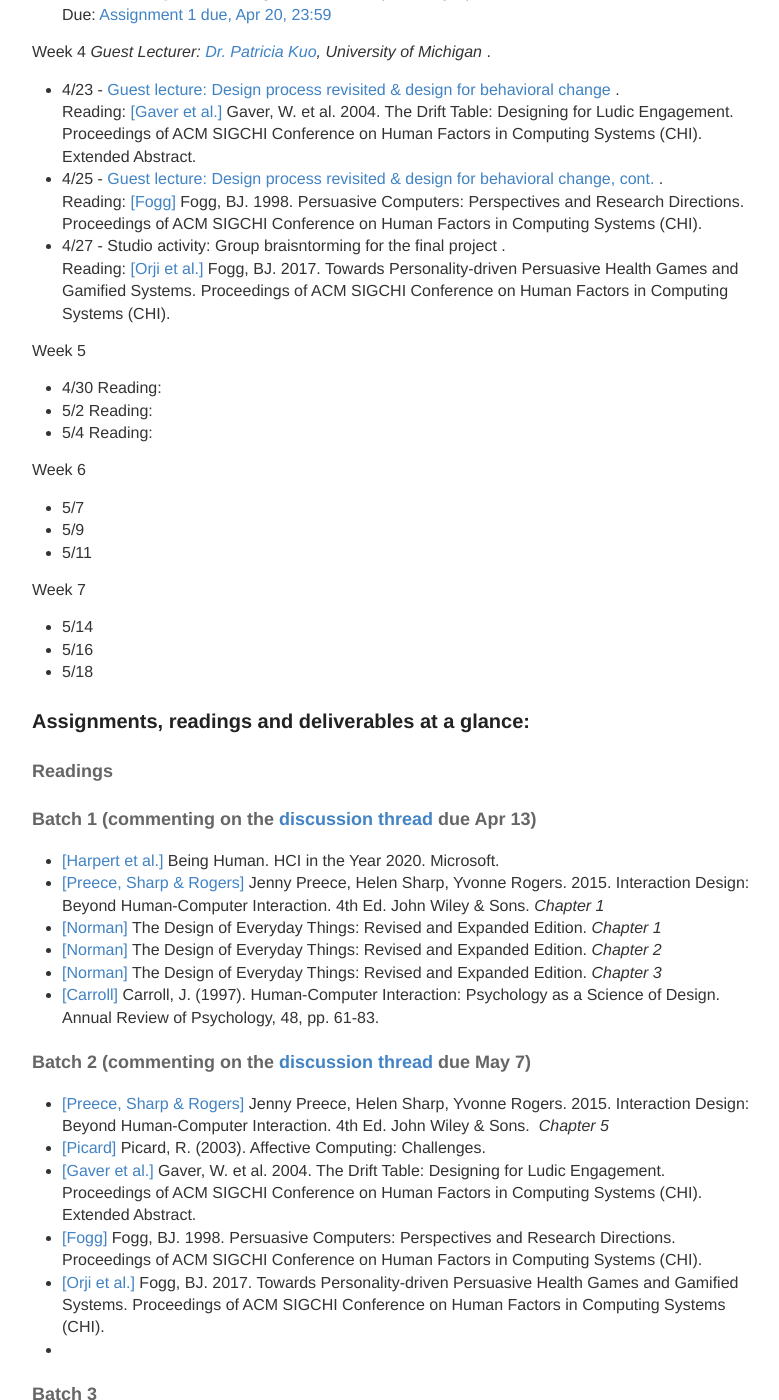
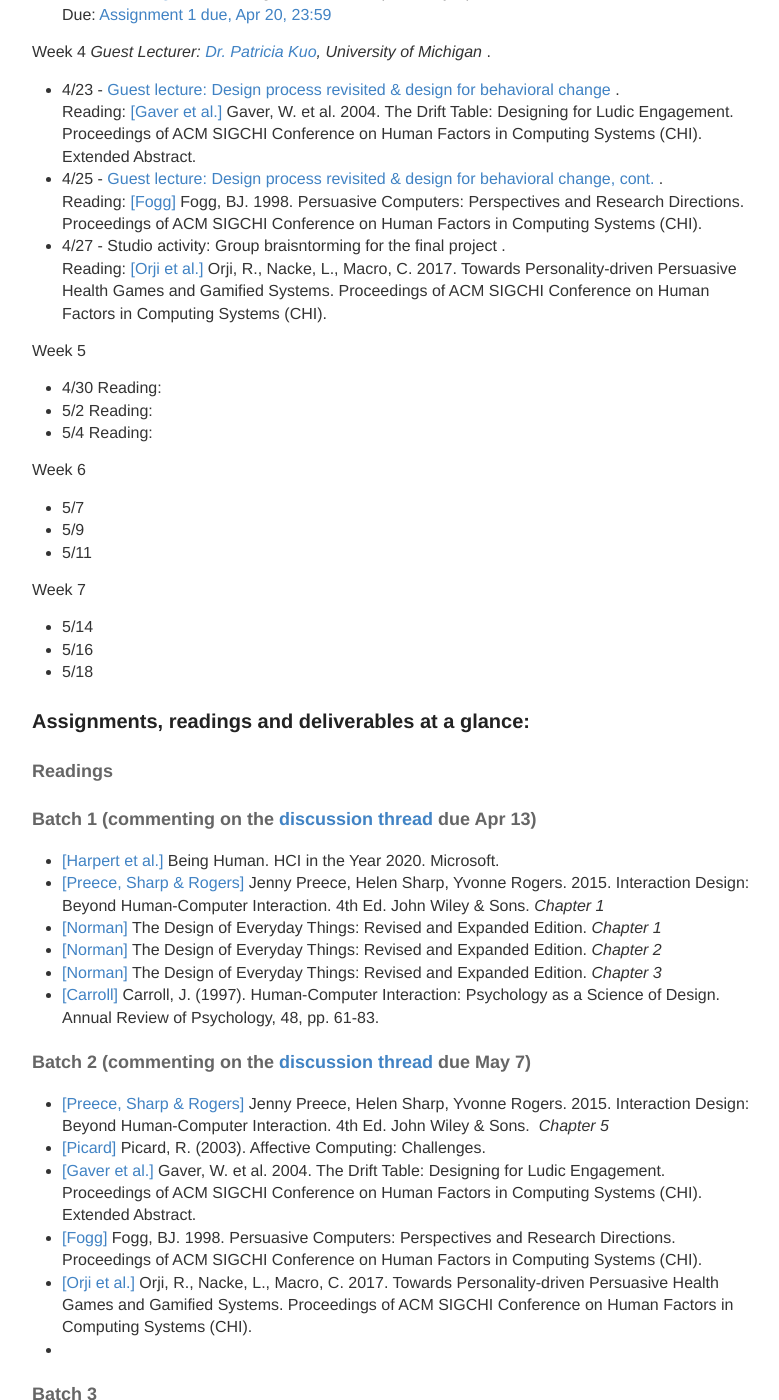
Before and after one commit to hciwang/hciwang.github.io, a Jekyll site: the page built from _posts/2018-3-25-lectures.md, in a window 1280 px wide and 1400 px high, scrolled down 1194 px. Shown: the whole window, without its empty margins (248-1027 px from the left). Built offline with Jekyll 4.4.1, drawn with Linux system fonts in a browser that asks for light colours.

Commit message:
Update 2018-3-25-lectures.md

```diff
--- a/_posts/2018-3-25-lectures.md
+++ b/_posts/2018-3-25-lectures.md
@@ -44,7 +44,7 @@
 - 4/25 - [Guest lecture: Design process revisited & design for behavioral change, cont.]() .
 Reading: [[Fogg]](https://canvas.ucdavis.edu/courses/225630/files?preview=3353707) Fogg, BJ. 1998. Persuasive Computers: Perspectives and Research Directions. Proceedings of ACM SIGCHI Conference on Human Factors in Computing Systems (CHI).
 - 4/27 - Studio activity: Group braisntorming for the final project .
-Reading: [[Orji et al.]](https://canvas.ucdavis.edu/courses/225630/files?preview=3353901) Fogg, BJ. 2017. Towards Personality-driven Persuasive Health  Games and Gamified Systems. Proceedings of ACM SIGCHI Conference on Human Factors in Computing Systems (CHI).
+Reading: [[Orji et al.]](https://canvas.ucdavis.edu/courses/225630/files?preview=3353901) Orji, R., Nacke, L., Macro, C. 2017. Towards Personality-driven Persuasive Health  Games and Gamified Systems. Proceedings of ACM SIGCHI Conference on Human Factors in Computing Systems (CHI).
 
 Week 5
 - 4/30
@@ -81,7 +81,7 @@ Week 7
 - [[Picard]](https://affect.media.mit.edu/pdfs/03.picard.pdf) Picard, R. (2003). Affective Computing: Challenges.
 - [[Gaver et al.]](https://canvas.ucdavis.edu/files/3353707/download?download_frd=1) Gaver, W. et al. 2004. The Drift Table: Designing for Ludic Engagement. Proceedings of ACM SIGCHI Conference on Human Factors in Computing Systems (CHI). Extended Abstract.
 - [[Fogg]](https://canvas.ucdavis.edu/courses/225630/files?preview=3353707) Fogg, BJ. 1998. Persuasive Computers: Perspectives and Research Directions. Proceedings of ACM SIGCHI Conference on Human Factors in Computing Systems (CHI).
-- [[Orji et al.]](https://canvas.ucdavis.edu/courses/225630/files?preview=3353901) Fogg, BJ. 2017. Towards Personality-driven Persuasive Health  Games and Gamified Systems. Proceedings of ACM SIGCHI Conference on Human Factors in Computing Systems (CHI).
+- [[Orji et al.]](https://canvas.ucdavis.edu/courses/225630/files?preview=3353901) Orji, R., Nacke, L., Macro, C. 2017. Towards Personality-driven Persuasive Health  Games and Gamified Systems. Proceedings of ACM SIGCHI Conference on Human Factors in Computing Systems (CHI).
 -
 
 #### Batch 3
```
